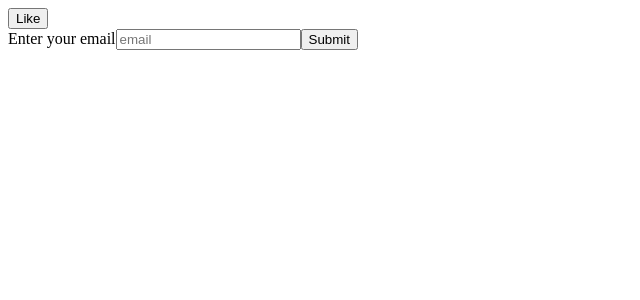
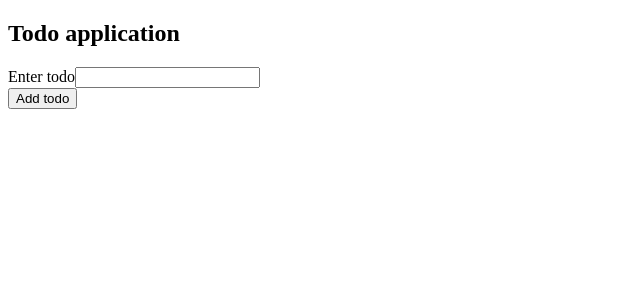
Before and after one commit to Goodluck9191/React-with-typesciprt, a React (Vite) app: page / in a window 1280 px wide. Shown: the top 300 px of the page, without its empty margins (0-640 px from the left). Built offline with nearby package versions, Linux system fonts and the light colour scheme.

Commit message:
Create thr todo app

```diff
--- a/src/App.tsx
+++ b/src/App.tsx
@@ -1,9 +1,12 @@
-import Button from "./component/Button";
+import Todos from "./component/Todos";
+
 function App() {
 
 
   return (
-    <Button />
+    <div>
+      <Todos />
+    </div>
   )
 }
 
--- /dev/null
+++ b/src/component/Todos.tsx
@@ -0,0 +1,86 @@
+import React, { useState } from "react";
+
+const Todos = () => {
+  type Todo = {
+    id: number;
+    text: string;
+    completed: boolean;
+  };
+
+  const handleSuubmit = (e: React.FormEvent<HTMLFormElement>) => {
+    e.preventDefault();
+
+    if (input.trim() === "") {
+      alert("Please enter a todo");
+      return;
+    }
+
+    const newTodo: Todo = {
+      id: Date.now(),
+      text: input,
+      completed: false,
+    };
+
+    setTodos([...todos, newTodo]);
+    setInput("");
+  };
+
+  const handleToggle = (id: number) => {
+    const UpdatedTodos = todos.map((todo) =>
+      todo.id == id ? { ...todo, completed: !todo.completed } : todo,
+    );
+
+    setTodos(UpdatedTodos);
+  };
+
+
+  const handleDelete = (id:number, event: React.MouseEvent<HTMLButtonElement>) => {
+
+    const filteredTodos = todos.filter((todo) => todo.id !== id)
+
+    setTodos(filteredTodos)
+
+  }
+
+  const [todos, setTodos] = useState<Todo[]>([]);
+  const [input, setInput] = useState<string>("");
+  return (
+    <div>
+      <h2>Todo application</h2>
+
+      <div>
+        <form onSubmit={handleSuubmit}>
+          <div>
+            <label htmlFor="todos">Enter todo</label>
+            <input
+              type="text"
+              onChange={(e: React.ChangeEvent<HTMLInputElement>) =>
+                setInput(e.target.value)
+              }
+            />
+          </div>
+          <button type="submit">Add todo</button>
+        </form>
+
+        <ul>
+          {todos.map((todo) => (
+            <li key={todo.id}>
+              <span
+                onClick={() => handleToggle(todo.id)}
+                style={{
+                  textDecoration: todo.completed ? "line-through" : "none",
+                  cursor: "pointer",
+                }}
+              >
+                {todo.text}
+              </span>
+              <button onClick={(event) => handleDelete(todo.id, event)}>Delete</button>
+            </li>
+          ))}
+        </ul>
+      </div>
+    </div>
+  );
+};
+
+export default Todos;
```
